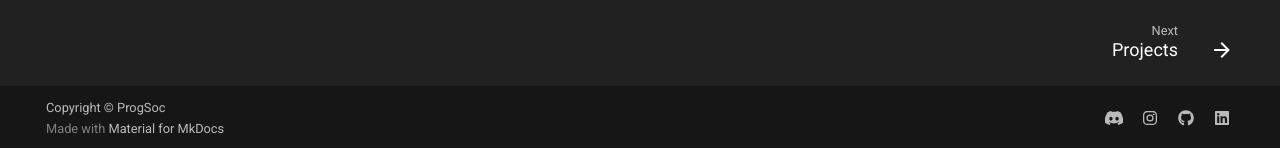
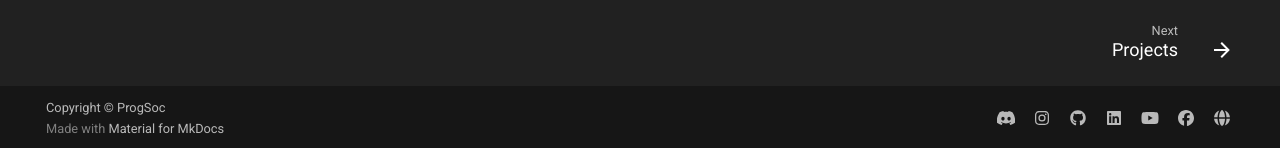
Before and after one commit to ProgSoc/Docs, an MkDocs documentation site: the page built from docs/index.md, in a window 1280 px wide. Shown: the part 749-897 px from the top of the page. Built offline with MkDocs 1.6.1 and Material for MkDocs 9.7.7, drawn with Linux system fonts in a browser that asks for light colours; comment, search, counter and statistics services are not loaded.

Commit message:
More Social Icons (#23)
* add more social media accounts

* all the socials

* Update mkdocs.yml

```diff
--- a/mkdocs.yml
+++ b/mkdocs.yml
@@ -14,6 +14,13 @@ extra:
       link: https://github.com/progsoc
     - icon: fontawesome/brands/linkedin
       link: https://www.linkedin.com/company/progsocuts
+    - icon: fontawesome/brands/youtube
+      link: https://www.youtube.com/@progsoc
+    - icon: fontawesome/brands/facebook
+      link: https://www.facebook.com/ProgSoc
+    - icon: fontawesome/solid/globe
+      link: https://progsoc.org
+
 
 theme:
   name: material
```
